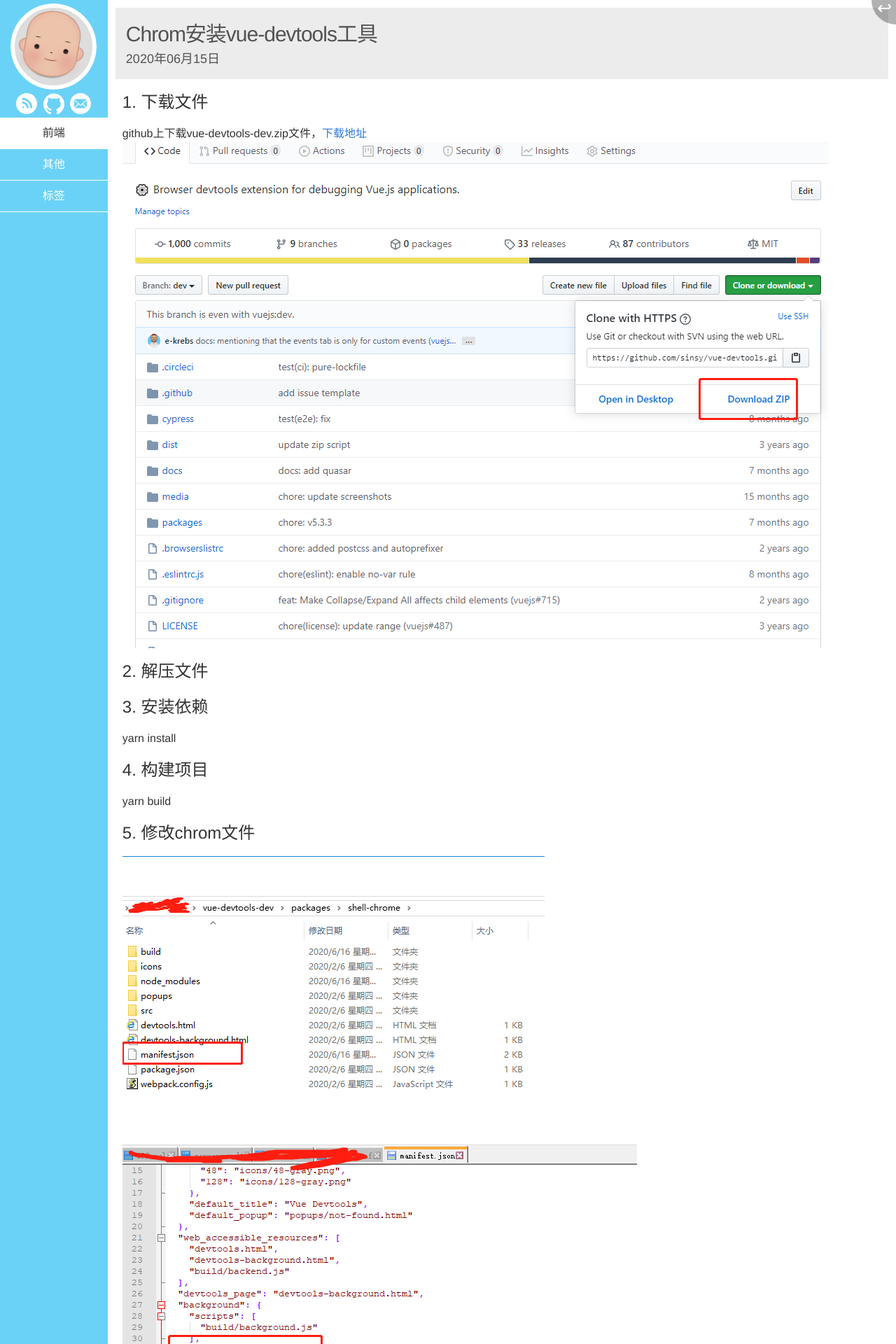
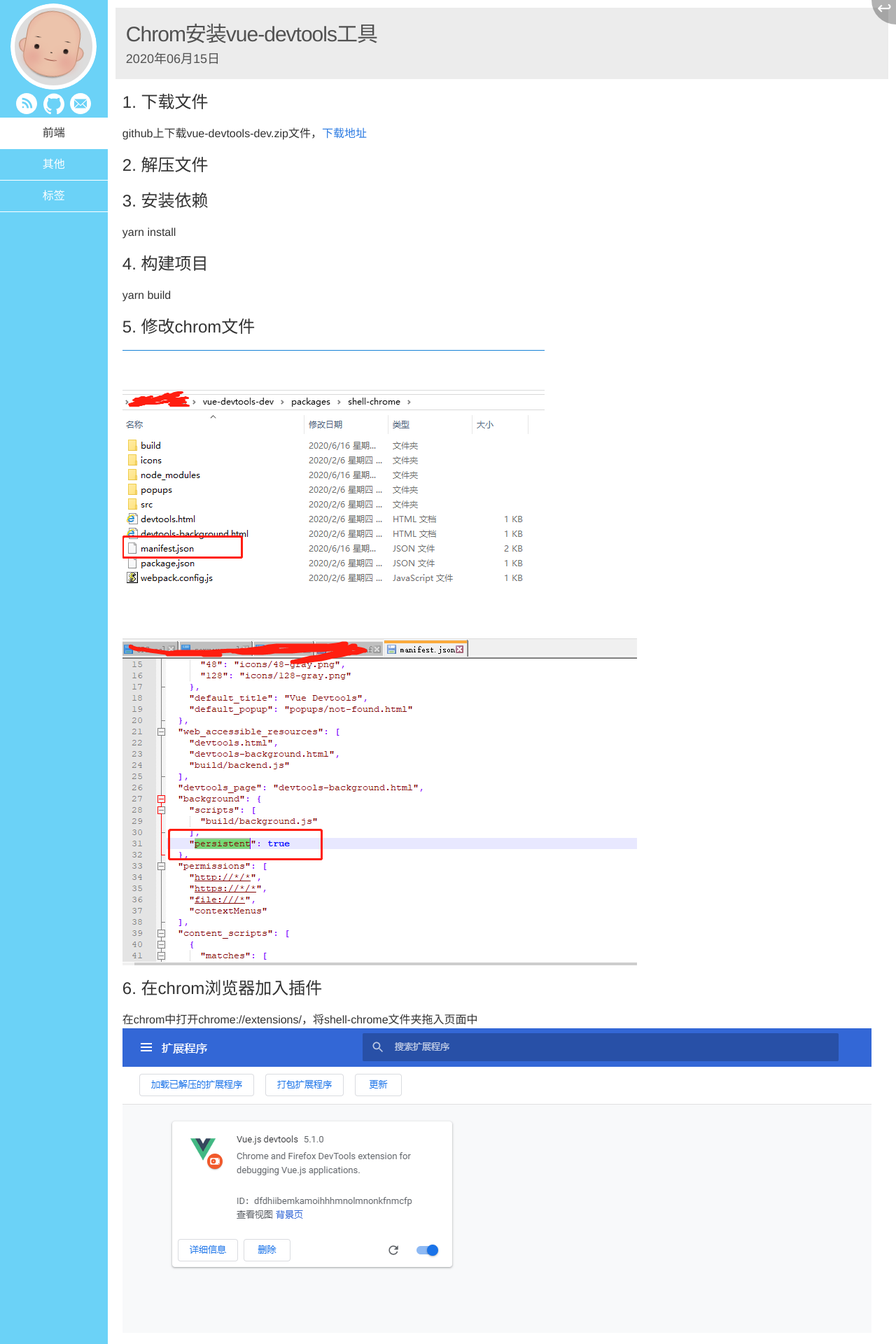
Before and after one commit to sinsy/sinsy.github.io, a Jekyll site: the page built from _posts/frontend/2020-06-16-Chrom安装vue-devtools.md, in a window 1280 px wide. Shown: the top 1920 px of the page at 70% size. Built offline with Jekyll 4.4.1, drawn with Linux system fonts in a browser that asks for light colours.

Commit message:
Update 2020-06-16-Chrom安装vue-devtools.md

```diff
--- a/_posts/frontend/2020-06-16-Chrom安装vue-devtools.md
+++ b/_posts/frontend/2020-06-16-Chrom安装vue-devtools.md
@@ -7,7 +7,7 @@
 ---
 # 1. 下载文件
 github上下载vue-devtools-dev.zip文件，[下载地址](../source/vue-devtools-dev.zip)
-![img](../images/vue-devtools1.jpg)
+
 # 2. 解压文件
 
 # 3. 安装依赖
```
